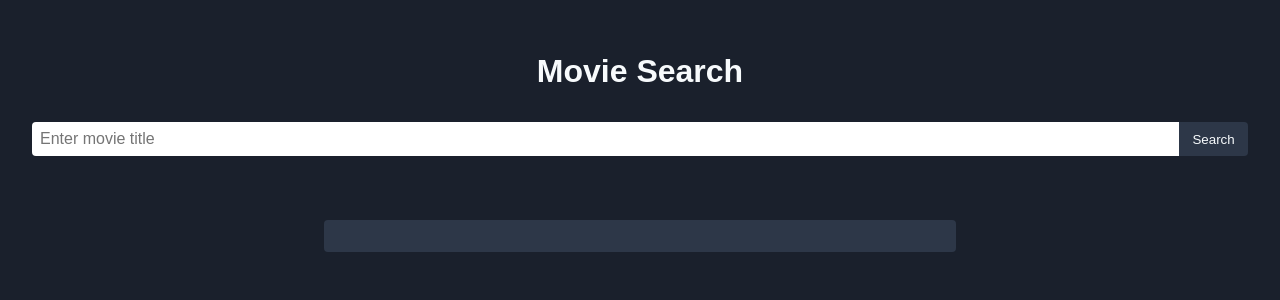
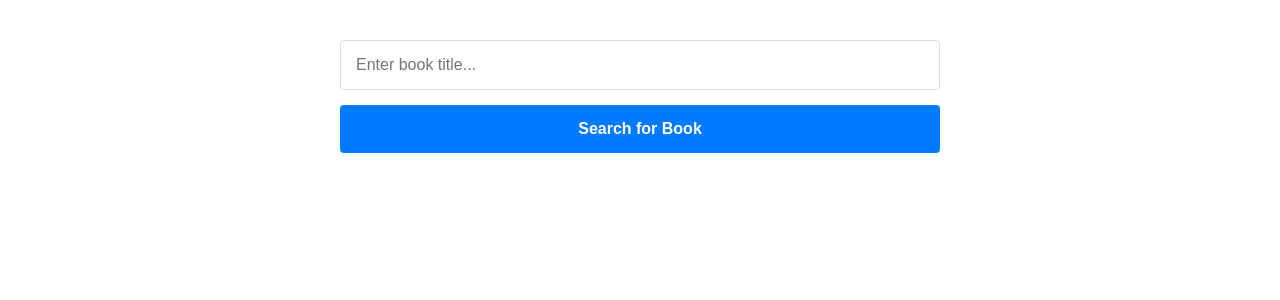
Before and after one commit to ludmitr/book-alchemy, a Flask app: page /add_book in a window 1280 px wide. Shown: the top 300 px of the page. Run offline with Flask 3, Linux system fonts and the light colour scheme; data comes from the database, SQL or seed files in the repository.

Commit message:
working version

```diff
--- a/run.py
+++ b/run.py
@@ -3,4 +3,4 @@ from my_app import app
 
 
 if __name__ == "__main__":
-    app.run(debug=True)
+    app.run(debug=False)
--- a/static/add_book.css
+++ b/static/add_book.css
@@ -1,93 +1,78 @@
-:root {
-    --primary-color: #1a202c;
-    --secondary-color: #2d3748;
-    --text-color: #f7fafc;
-    --primary-btn-color: #2d3748;
-    --primary-btn-hover-color: #1a202c;
-}
-
 body {
-    font-family: Arial, sans-serif;
-    background-color: var(--primary-color);
-    color: var(--text-color);
+    font-family: -apple-system, BlinkMacSystemFont, "Segoe UI", Roboto, Oxygen, Ubuntu, Cantarell, "Open Sans", "Helvetica Neue", sans-serif;
+    background-color: #fff;
     margin: 0;
     padding: 0;
 }
 
 .search-container {
-    padding: 2em;
+    display: flex;
+    flex-direction: column;
+    justify-content: center;
+    align-items: center;
+    padding: 20px;
+}
+
+.search-container form {
+    margin-bottom: 30px;
+    width: 100%;
+    max-width: 600px;
+    padding: 20px;
+}
+
+.search-container input,
+.search-container button {
+    width: 100%;
+    padding: 15px;
+    margin-bottom: 15px;
+    border-radius: 4px;
+    border: 1px solid #ddd;
+    font-size: 16px;
+}
+
+.search-container input {
+    box-sizing: border-box;
+}
+
+.search-container button {
+    cursor: pointer;
+    background-color: #007BFF;
+    border: none;
+    color: white;
+    font-weight: bold;
+}
+
+.results-container {
+    display: grid;
+    grid-template-columns: repeat(auto-fit, minmax(200px, 1fr));
+    gap: 15px;
+    padding: 20px;
+}
+
+.book {
+    display: flex;
+    flex-direction: column;
+    border: 1px solid #ddd;
+    border-radius: 4px;
+    padding: 10px;
+    background-color: #fff;
+}
+
+.book-image {
+    width: 100%;
+    height: 200px;
+    object-fit: cover;
+    border-radius: 4px;
+}
+
+.book-details {
+    margin-top: 10px;
     text-align: center;
 }
 
-.search-container h1 {
-    font-size: 2em;
-    margin-bottom: 1em;
+.error-message {
+    text-align: center;
+    color: red;
+    font-size: 1.2em;
+    margin: 20px;
 }
-
-#searchMovieForm {
-    display: flex;
-    justify-content: center;
-    margin-bottom: 2em;
-}
-
-#searchMovieForm input[type="text"] {
-    flex: 1 1 auto;
-    padding: 0.5em;
-    border: none;
-    border-radius: 4px 0 0 4px;
-    font-size: 1em;
-}
-
-#searchMovieForm button {
-    padding: 0.5em 1em;
-    border: none;
-    border-radius: 0 4px 4px 0;
-    background-color: var(--primary-btn-color);
-    color: var(--text-color);
-    cursor: pointer;
-    transition: background-color 0.2s ease;
-}
-
-#searchMovieForm button:hover {
-    background-color: var(--primary-btn-hover-color);
-}
-
-.results-container {
-    max-width: 600px;
-    margin: 0 auto;
-    padding: 1em;
-    background-color: var(--secondary-color);
-    border-radius: 4px;
-}
-
-
-/* movie represent*/
-.movie {
-    background-color: #4a5568;
-    color: #f7fafc;
-    margin: 1em;
-    padding: 1em;
-    border-radius: 4px;
-    display: flex;
-}
-
-.movie-image {
-    max-width: 200px;
-    margin-right: 20px;
-    object-fit: cover;
-}
-
-.movie-details {
-    display: flex;
-    flex-direction: column;
-    justify-content: center;
-}
-
-.movie h2 {
-    margin: 0 0 0.5em 0;
-    color: #edf2f7;
-}
-
-.movie p {
-    margin: 0.5em 0;
-}
--- a/static/add_book.js
+++ b/static/add_book.js
@@ -13,6 +13,11 @@ document.getElementById('searchMovieForm').addEventListener('submit', function(e
         .then(data => {
             let resultsContainer = document.getElementById('resultsContainer');
             resultsContainer.innerHTML = '';
+
+            if (data.length === 0) {
+                resultsContainer.innerHTML = '<p class="error-message">We couldn\'t find any books matching your search. Please try again with a different title.</p>';
+                return;
+            }
 
             data.forEach(book => {
                 let bookDiv = document.createElement('div');
--- a/templates/add_book.html
+++ b/templates/add_book.html
@@ -4,14 +4,13 @@
     <meta charset="UTF-8">
     <meta name="viewport" content="width=device-width, initial-scale=1.0">
     <link rel="stylesheet" href="{{ url_for('static', filename='add_book.css') }}">
-    <title>Movie Search</title>
+    <title>Book Search</title>
 </head>
 <body>
     <div class="search-container">
-        <h1>Movie Search</h1>
         <form id="searchMovieForm" data-url="{{ url_for('search_book') }}">
-            <input type="text" id="search" name="search" placeholder="Enter movie title" required>
-            <button type="submit">Search</button>
+            <input type="text" id="search" name="search" placeholder="Enter book title..." required>
+            <button type="submit">Search for Book</button>
         </form>
     </div>
 
```
Also changed, not shown: static/images/default.png.
